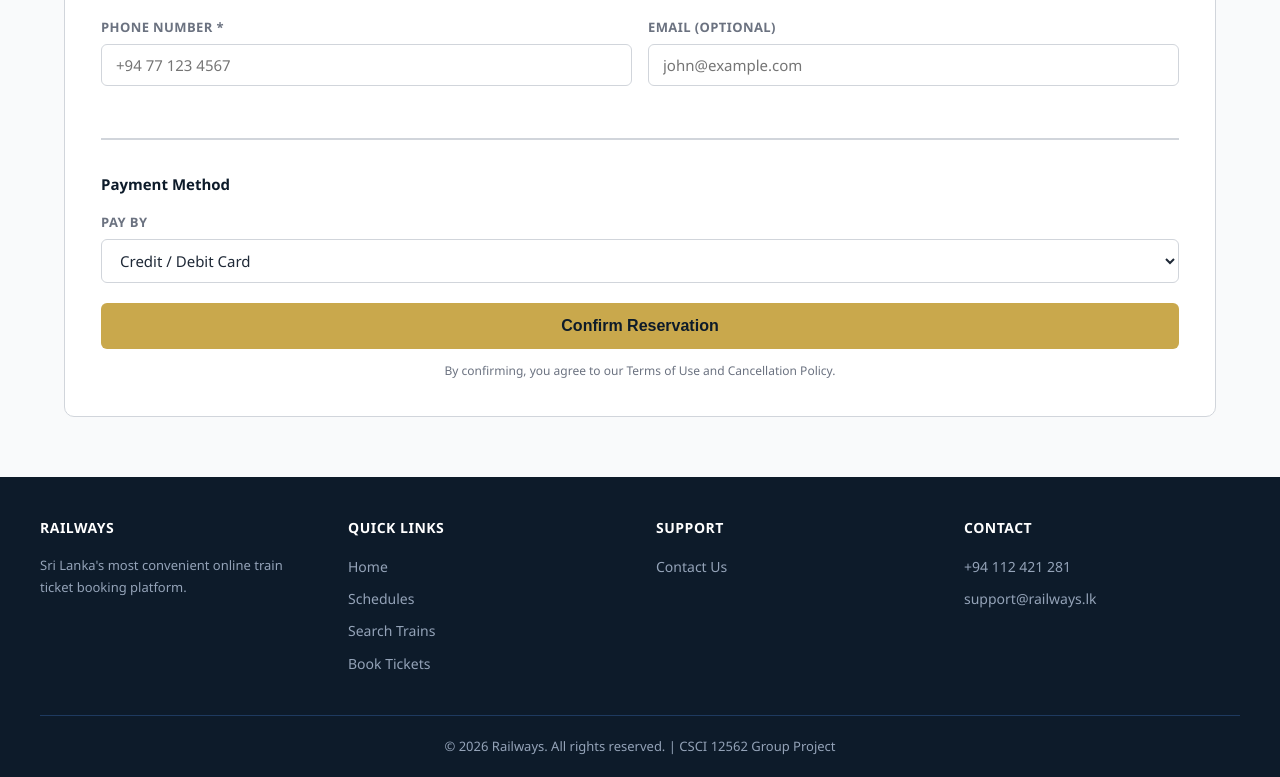
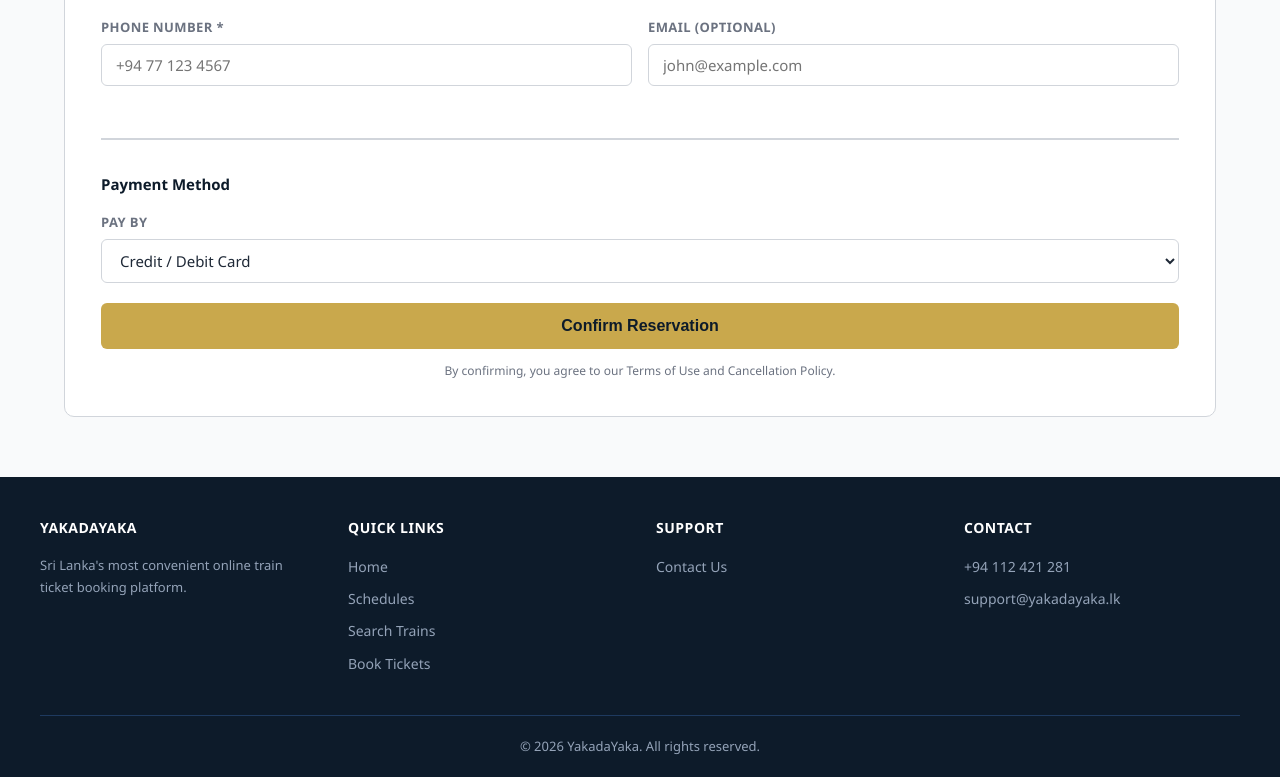
Before and after one commit to ChamaraDilshan2021/Web-Programming-Project-1, a plain HTML site: page booking.html in a window 1280 px wide. Shown: the part 1115-1892 px from the top of the page. Drawn offline with nearby package versions, Linux system fonts and the light colour scheme.

Commit message:
Update booking.html

```diff
--- a/booking.html
+++ b/booking.html
@@ -3,7 +3,7 @@
 <head>
     <meta charset="UTF-8">
     <meta name="viewport" content="width=device-width, initial-scale=1.0">
-    <title>Book Tickets - Railways</title>
+    <title>Book Tickets - YakadaYaka</title>
     <link rel="stylesheet" href="css/style.css">
     <link rel="icon" type="image/png" href="images/logo.png">
     <style>
@@ -252,7 +252,7 @@
 <footer>
     <div class="footer-grid">
         <div class="footer-col">
-            <h4>Railways</h4>
+            <h4>YakadaYaka</h4>
             <p style="font-size:13px;line-height:1.7;">Sri Lanka's most convenient online train ticket booking platform.</p>
         </div>
         <div class="footer-col">
@@ -274,12 +274,12 @@
             <h4>Contact</h4>
             <ul>
                 <li><a href="tel:+94112000000">+94 112 421 281</a></li>
-                <li><a href="mailto:support@railways.lk">support@railways.lk</a></li>
+                <li><a href="mailto:support@yakadayaka.lk">support@yakadayaka.lk</a></li>
             </ul>
         </div>
     </div>
     <div class="footer-bottom">
-        <p>&copy; 2026 Railways. All rights reserved. | CSCI 12562 Group Project</p>
+        <p>&copy; 2026 YakadaYaka. All rights reserved.</p>
     </div>
 </footer>
 
```
